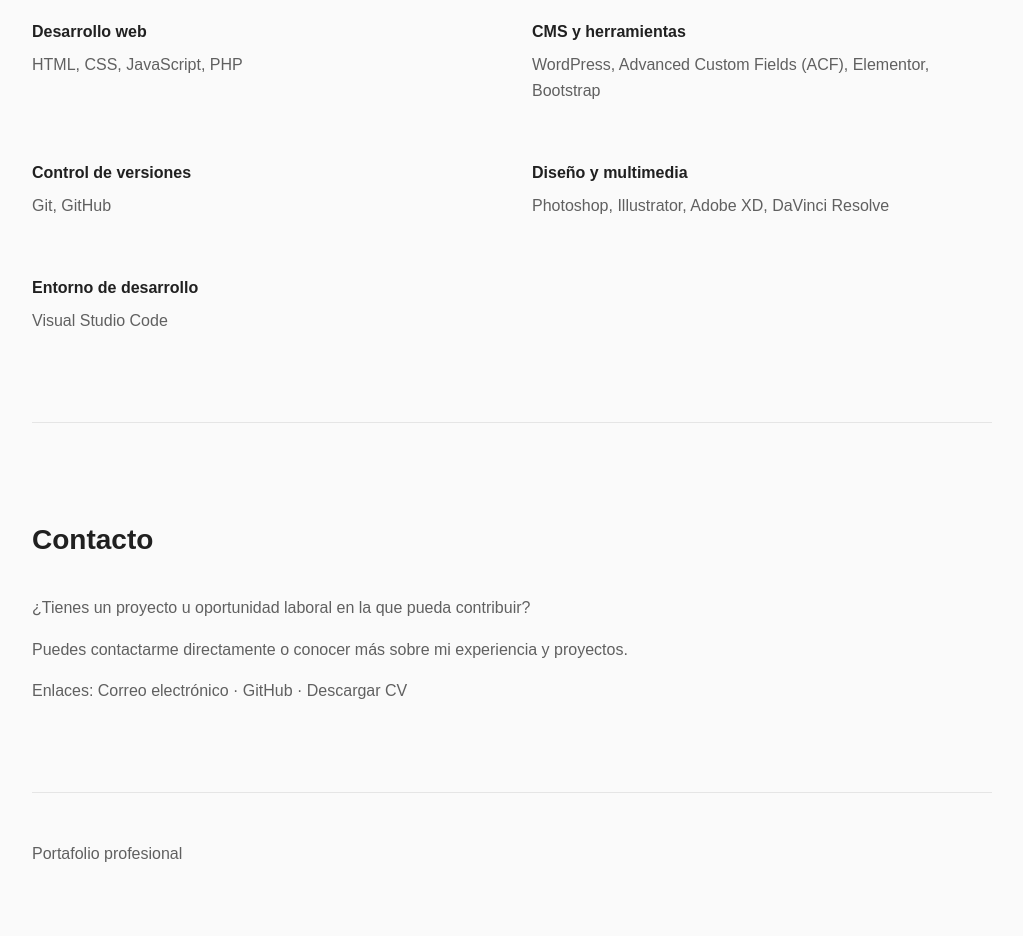
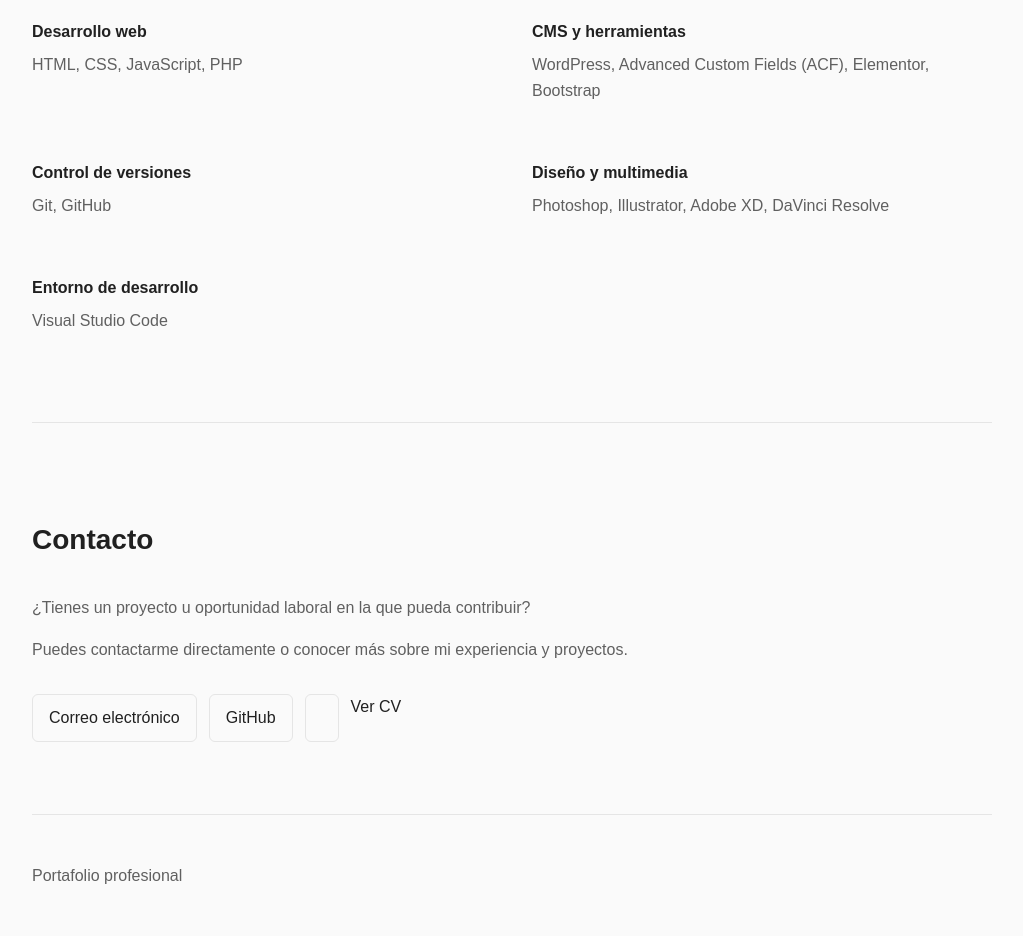
Before and after one commit to IgneoQuiroz/portfolio, a plain HTML site: page index.html in a window 1280 px wide. Shown: the part 1876-2812 px from the top of the page, without its empty margins (128-1151 px from the left). Before the commit the page ends 2790 px from the top, so only its background shows below. Drawn offline with Linux system fonts and the light colour scheme.

Commit message:
Add contact links and CV

```diff
--- a/css/styles.css
+++ b/css/styles.css
@@ -167,8 +167,30 @@ footer {
   margin-top: 0;
 }
 
+/* Contacto */
+.contact-links {
+  display: flex;
+  flex-wrap: wrap;
+  gap: 12px;
+  margin-top: 32px;
+}
+.contact-links a {
+  padding: 10px 16px;
+  border: 1px solid var(--border);
+  border-radius: 6px;
+  font-weight: 500;
+}
+.contact-links a:hover {
+  border-color: var(--text);
+  text-decoration: none;
+}
+.contact-links a:focus-visible {
+  outline: 2px solid var(--text);
+  outline-offset: 3px;
+}
+
+
 /* Responsive */
-
 @media (max-width: 768px) {
   nav {
     gap: 12px 20px;
--- a/index.html
+++ b/index.html
@@ -95,14 +95,18 @@
           <p>Visual Studio Code</p>
         </div>
       </div>
-
     </section>
 
     <section id="contacto">
       <h2>Contacto</h2>
       <p>¿Tienes un proyecto u oportunidad laboral en la que pueda contribuir?</p>
       <p>Puedes contactarme directamente o conocer más sobre mi experiencia y proyectos.</p>
-      <p>Enlaces: <a href="mailto:igneo.r@gmail.com">Correo electrónico</a> · <a href="#" target="_blank">GitHub</a> · <a href="#" target="_blank"></a>Descargar CV</a></p>
+
+      <div class="contact-links">
+        <a href="mailto:igneo.r@gmail.com">Correo electrónico</a>
+        <a href="https://github.com/IgneoQuiroz" target="_blank" rel="noopener noreferrer">GitHub</a>
+        <a href="assets/documents/cv.pdf" target="_blank" rel="noopener noreferrer"></a>Ver CV</a>
+      </div>
     </section>
   </main>
 
```
Also changed, not shown: 1 other file.
